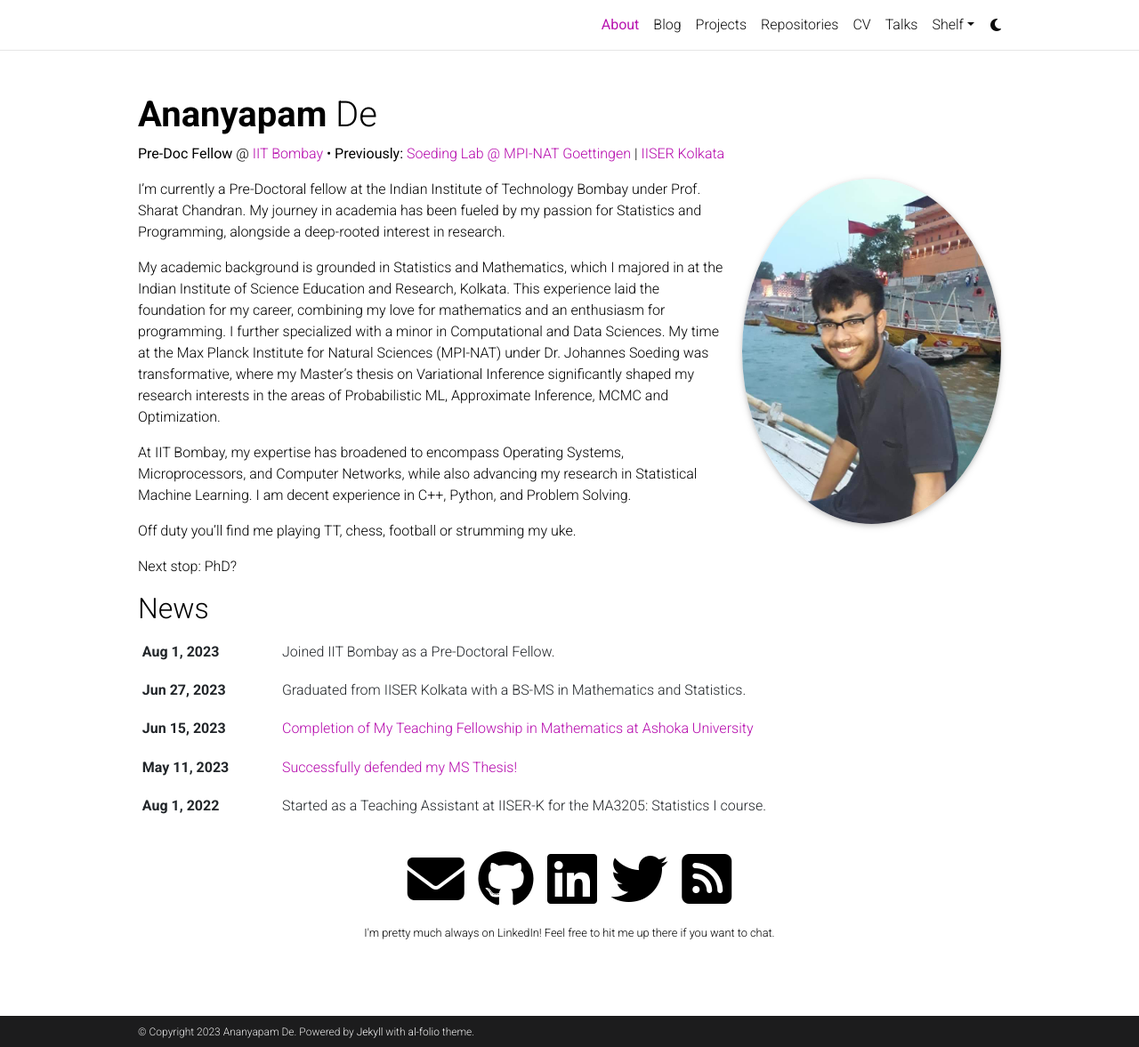
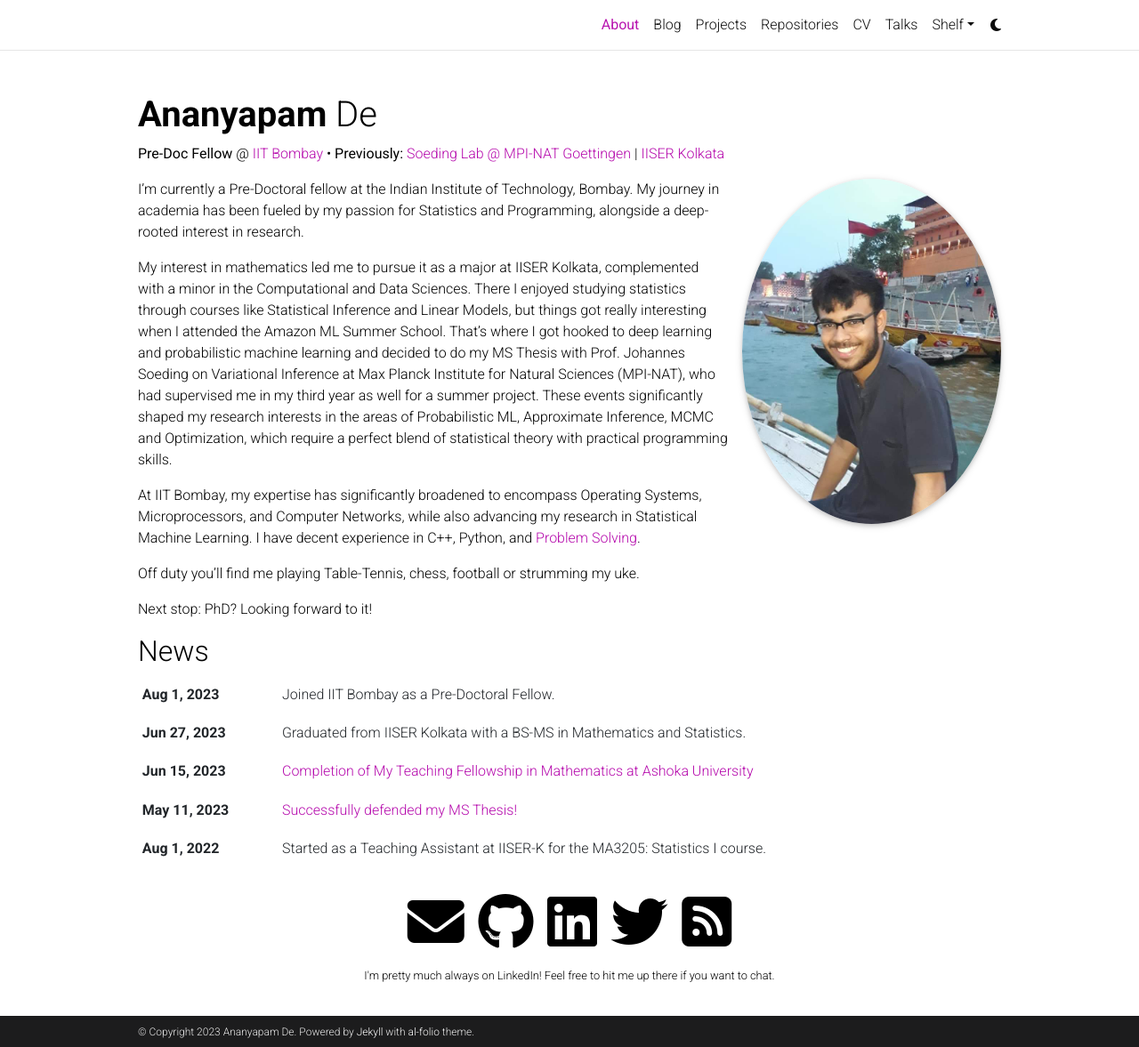
Before and after one commit to Ananyapam7/ananyapam7.github.io, a Jekyll site: the page built from _pages/about.md, in a window 1280 px wide and 1177 px high. Shown: the whole window at 89% size. Built offline with Jekyll 4.4.1, drawn with Linux system fonts in a browser that asks for light colours; full-size pictures stand in for the smaller copies a plugin makes; comment, search, counter and statistics services are not loaded; a style sheet for code colours, icons or effects is not loaded.

Commit message:
add stuff

```diff
--- a/_pages/about.md
+++ b/_pages/about.md
@@ -16,14 +16,14 @@
 social: true  # includes social icons at the bottom of the page
 ---
 
-I'm currently a Pre-Doctoral fellow at the Indian Institute of Technology Bombay under Prof. Sharat Chandran. My journey in academia has been fueled by my passion for Statistics and Programming, alongside a deep-rooted interest in research.
+I'm currently a Pre-Doctoral fellow at the Indian Institute of Technology, Bombay. My journey in academia has been fueled by my passion for Statistics and Programming, alongside a deep-rooted interest in research.
 
-My academic background is grounded in Statistics and Mathematics, which I majored in at the Indian Institute of Science Education and Research, Kolkata. This experience laid the foundation for my career, combining my love for mathematics and an enthusiasm for programming. I further specialized with a minor in Computational and Data Sciences. My time at the Max Planck Institute for Natural Sciences (MPI-NAT) under Dr. Johannes Soeding was transformative, where my Master's thesis on Variational Inference significantly shaped my research interests in the areas of Probabilistic ML, Approximate Inference, MCMC and Optimization.
+My interest in mathematics led me to pursue it as a major at IISER Kolkata, complemented with a minor in the Computational and Data Sciences. There I enjoyed studying statistics through courses like Statistical Inference and Linear Models, but things got really interesting when I attended the Amazon ML Summer School. That's where I got hooked to deep learning and probabilistic machine learning and decided to do my MS Thesis with Prof. Johannes Soeding on Variational Inference at Max Planck Institute for Natural Sciences (MPI-NAT), who had supervised me in my third year as well for a summer project. These events significantly shaped my research interests in the areas of Probabilistic ML, Approximate Inference, MCMC and Optimization, which require a perfect blend of statistical theory with practical programming skills.
 
-At IIT Bombay, my expertise has broadened to encompass Operating Systems, Microprocessors, and Computer Networks, while also advancing my research in Statistical Machine Learning. I am decent experience in C++, Python, and Problem Solving.
+At IIT Bombay, my expertise has significantly broadened to encompass Operating Systems, Microprocessors, and Computer Networks, while also advancing my research in Statistical Machine Learning. I have decent experience in C++, Python, and [Problem Solving](https://leetcode.com/ananyapam7/).
 
-Off duty you'll find me playing TT, chess, football or strumming my uke.
+Off duty you'll find me playing Table-Tennis, chess, football or strumming my uke.
 
-Next stop: PhD?
+Next stop: PhD? Looking forward to it!
 
 [comment]: <> ( Put your address / P.O. box / other info right below your picture. You can also disable any of these elements by editing `profile` property of the YAML header of your `_pages/about.md`. Edit `_bibliography/papers.bib` and Jekyll will render your [publications page](/al-folio/publications/) automatically. Link to your social media connections, too. This theme is set up to use [Font Awesome icons](http://fortawesome.github.io/Font-Awesome/) and [Academicons](https://jpswalsh.github.io/academicons/), like the ones below. Add your Facebook, Twitter, LinkedIn, Google Scholar, or just disable all of them.)
```
Also changed, not shown: _pages/repositories.md (+2 -17 lines), _pages/resources.md (renamed from _pages/profiles.md).
